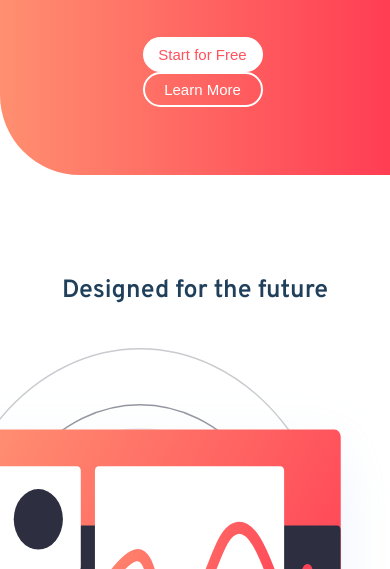
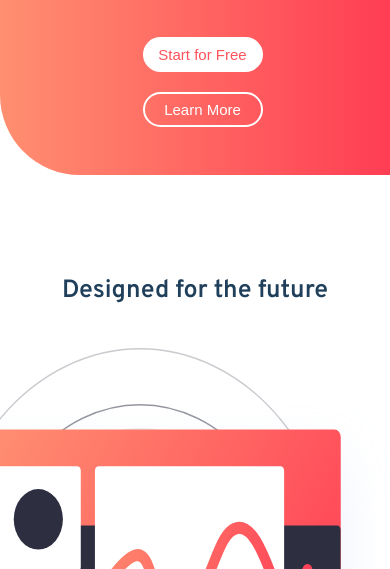
Before and after one commit to serendipity04/Blogr, a plain HTML site: page index.html in a window 390 px wide. Shown: the part 275-844 px from the top of the page. Drawn offline with Linux system fonts and the light colour scheme.

Commit message:
Update style.css

```diff
--- a/style.css
+++ b/style.css
@@ -395,6 +395,9 @@ footer .wrapper{
         margin-top: 10px;
         width: 80%;
     }
+    .btn{
+        margin-bottom: 20px;
+    }
     .register{
         width: 50%;
         display: flex;
```
